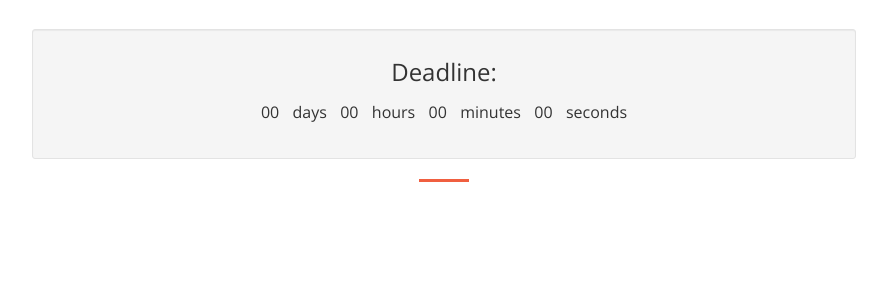
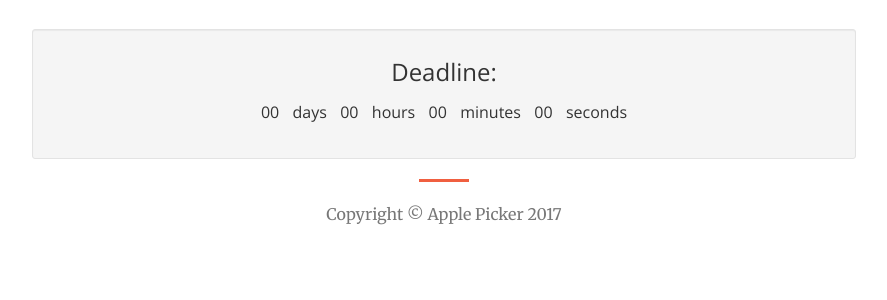
Before and after one commit to AustinSiu/hackdfw-voting, a Flask app: page /group in a window 1280 px wide. Shown: the part 51-351 px from the top of the page, without its empty margins (196-1083 px from the left). Run offline with Flask 2, Linux system fonts and the light colour scheme; some libraries are stand-ins or nearby versions.

Commit message:
update index and vote

```diff
--- a/templates/vote.html
+++ b/templates/vote.html
@@ -85,12 +85,12 @@
         <div class="container-fluid">
             <!-- Brand and toggle get grouped for better mobile display -->
             <div class="navbar-header">
-                <button type="button" class="navbar-toggle collapsed" data-toggle="collapse" data-target="#bs-example-navbar-collapse-1">
+              <!--   <button type="button" class="navbar-toggle collapsed" data-toggle="collapse" data-target="#bs-example-navbar-collapse-1">
                     <span class="sr-only">Toggle navigation</span>
                     <span class="icon-bar"></span>
                     <span class="icon-bar"></span>
                     <span class="icon-bar"></span>
-                </button>
+                </button> -->
                 <a class="navbar-brand page-scroll" href="/home">Apple Picker</a>
 
             </div>
@@ -124,15 +124,21 @@
         </div>
         <hr>
     </div>
-
-
     <br>
 
     <div id="items"></div>
+    </section>
 
-
-
-    </section>
+    <!-- Footer -->
+    <footer>
+        <div class="container">
+            <div class="row">
+                <div class="col-lg-10 col-lg-offset-1 text-center">
+                    <p class="text-muted">Copyright &copy; Apple Picker 2017</p>
+                </div>
+            </div>
+        </div>
+    </footer>
 
     <!-- jQuery -->
 
@@ -147,9 +153,6 @@
     <!-- Custom Theme JavaScript -->
     <script src="../static/js/creative.js"></script>
 
-
-
-
 </body>
 
 </html>
```
Also changed, not shown: templates/index.html (+11 -0 lines).
